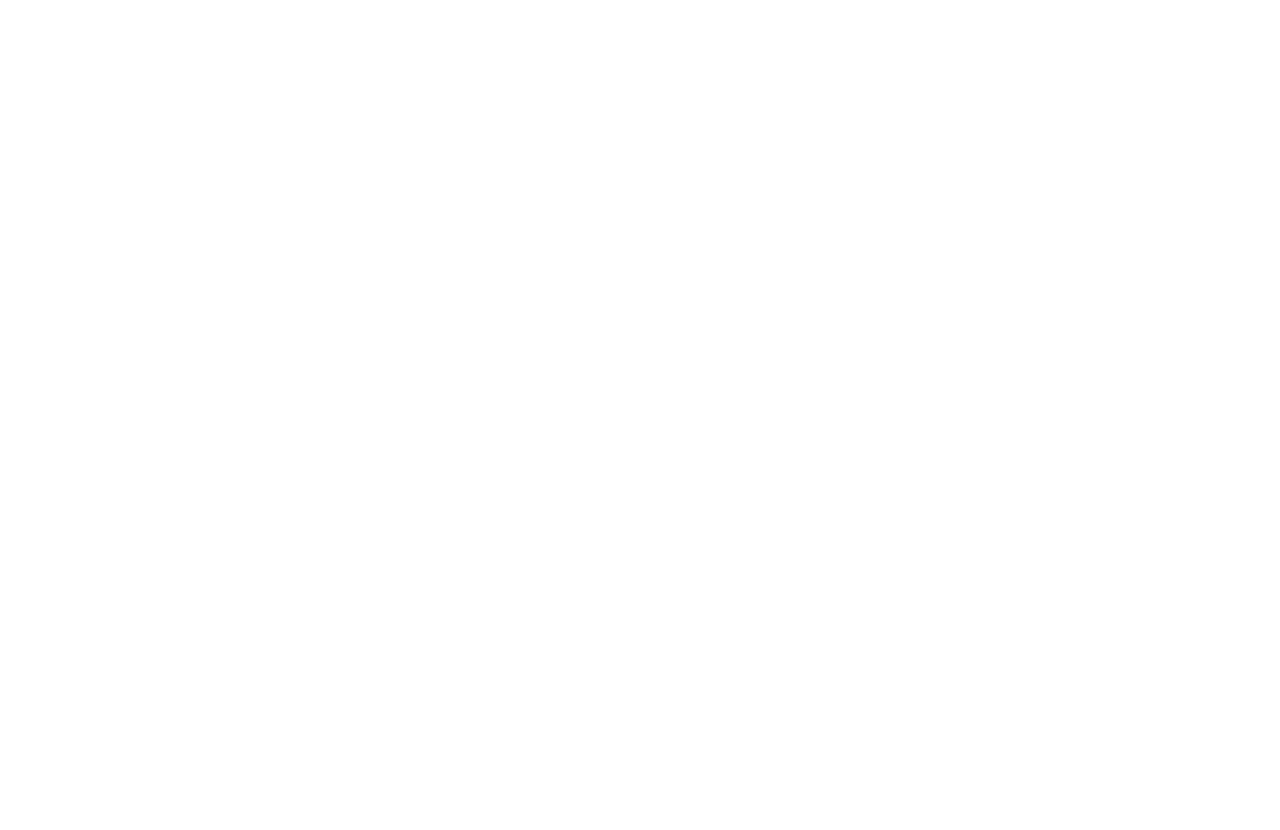
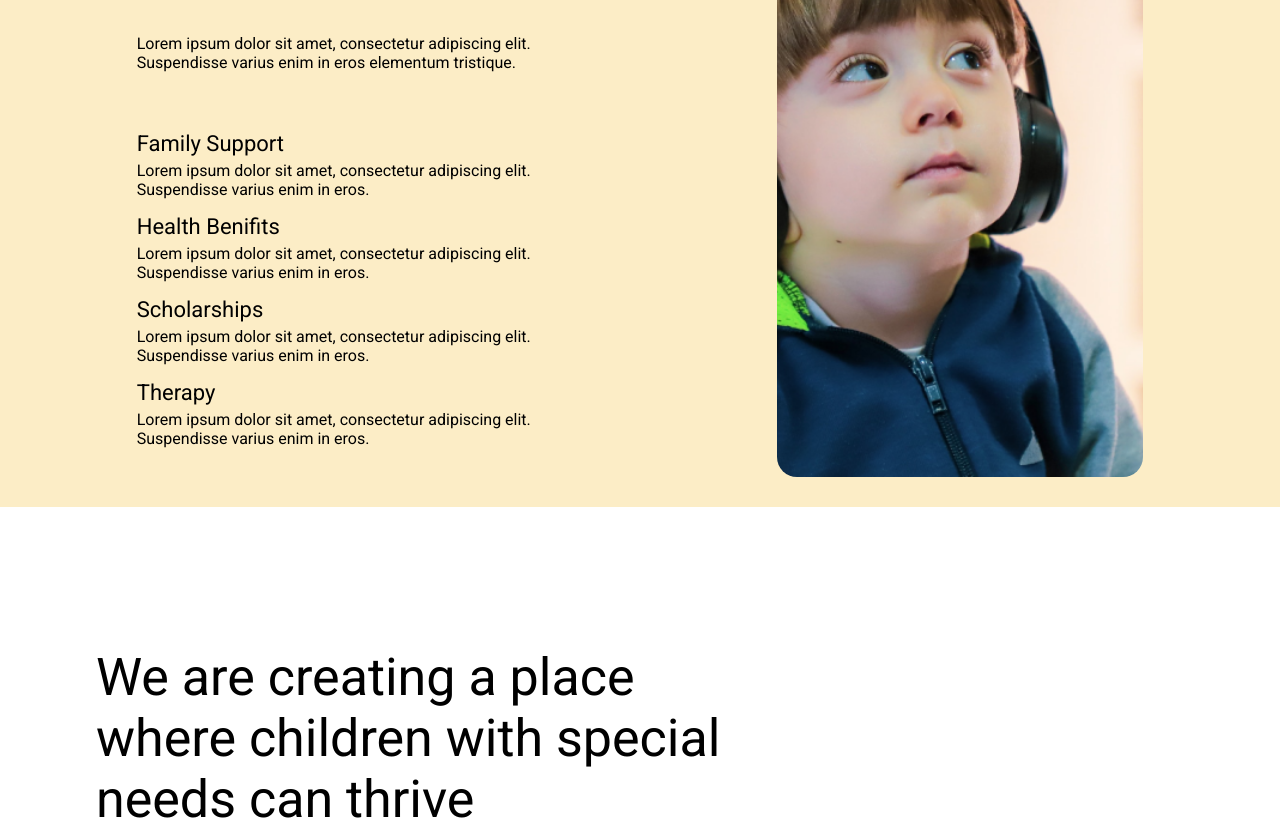
Before and after one commit to Pankaj-Phour/Hitopkaar-Jankalyan, an Angular app: page / in a window 1280 px wide. Shown: the part 1920-2750 px from the top of the page. Before the commit the page ends 1922 px from the top, so only its background shows below. Built offline with nearby package versions, Linux system fonts and the light colour scheme; a web font is replaced by a local one.

Commit message:
UI updated for services

```diff
--- a/src/app/home/home.component.html
+++ b/src/app/home/home.component.html
@@ -25,12 +25,20 @@
                 <div class="heading">Some services we provide for our children</div>
                 <div class="text">Lorem ipsum dolor sit amet, consectetur adipiscing elit. Suspendisse varius enim in eros elementum tristique.</div>
                 <div class="points">
-
+                <ng-container *ngFor="let point of servicePoints">
+                    <div class="pointHeading">{{point.heading}}</div>
+                    <div class="pointText">{{point.text}}</div>
+                </ng-container>
                 </div>
             </div>
-            <div class="right" [ngStyle]="{'height':serviceLeft.clientHeight + 'px'}">
+            <div class="right" [ngStyle]="{'height':serviceLeft.clientHeight + 'px'}" *ngIf="servicePoints">
                 <img src="assets/services.png" alt="NGO" >
             </div>
         </div>
+
+
+        <div class="projects">
+            <div class="heading">We are creating a place where children with special needs can thrive</div>
+        </div>
     </div>
 </div>
--- a/src/app/home/home.component.scss
+++ b/src/app/home/home.component.scss
@@ -1,4 +1,11 @@
 
+.container{
+    width: 100%;
+    display: flex;
+    flex-direction: column;
+    align-items: center;
+    font-family: 'Roboto';
+}
 .intro{
     max-width: 100vw;
     max-height: 100vh;
@@ -33,8 +40,8 @@
 .left .title{
     font-size: 20px;
 }
-.left .heading{
-    font-size: 45px;
+.heading{
+    font-size: 52px;
 }
 .button{
     padding: 10px;
@@ -53,12 +60,41 @@
 
 .services{
     // padding-inline: 30px;
-    background-color: #F2C94C;
+    // background-color: #F2C94C;
+    background-color: var(--yellow-light, #FCEDC6);;
     display: flex;
     justify-content: space-around;
     margin-bottom: 140px;
     padding: 30px;
+    // padding-inline: 50px;
+}
+.points{
+    display: flex;
+    flex-direction: column;
+    justify-content: space-around;
+    row-gap: 5px;
+}
+.pointHeading{
+    font-size: 22px;
+    font-weight: 500;
+}
+.pointText{
+    margin-bottom: 10px;
+}
+.left{
+    width: 35%;
+}
+.right{
+    width: 30%;
 }
 .right img{
-    width: 90%;
+    width: 100%;
+    border-radius: 20px;
 }
+
+.projects{
+    width: 85%;
+}
+.projects .heading{
+    width: 58%;
+}
--- a/src/app/home/home.component.ts
+++ b/src/app/home/home.component.ts
@@ -7,6 +7,12 @@
 })
 export class HomeComponent implements OnInit {
 
+  servicePoints:any = [
+    {img:'',heading:'Family Support',text:'Lorem ipsum dolor sit amet, consectetur adipiscing elit. Suspendisse varius enim in eros.'},
+    {img:'',heading:'Health Benifits',text:'Lorem ipsum dolor sit amet, consectetur adipiscing elit. Suspendisse varius enim in eros.'},
+    {img:'',heading:'Scholarships',text:'Lorem ipsum dolor sit amet, consectetur adipiscing elit. Suspendisse varius enim in eros.'},
+    {img:'',heading:'Therapy',text:'Lorem ipsum dolor sit amet, consectetur adipiscing elit. Suspendisse varius enim in eros.'},
+  ]
   constructor() { }
 
   ngOnInit(): void {
```
